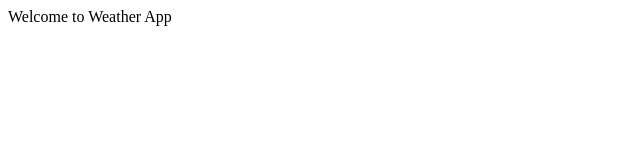
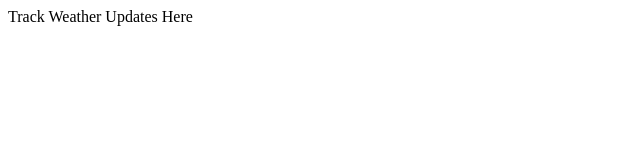
Before and after one commit to bscs23174/Weather-App, a plain HTML site: page index.html in a window 1280 px wide. Shown: the full height of the page, 0-640 px from the left. Drawn offline with Linux system fonts and the light colour scheme.

Commit message:
Added merge conflict

```diff
--- a/index.html
+++ b/index.html
@@ -6,6 +6,6 @@
     <title>Weather App</title>
 </head>
 <body>
-    <hi>Welcome to Weather App</hi>
+    <hi>Track Weather Updates Here</hi>
 </body>
 </html>
```
